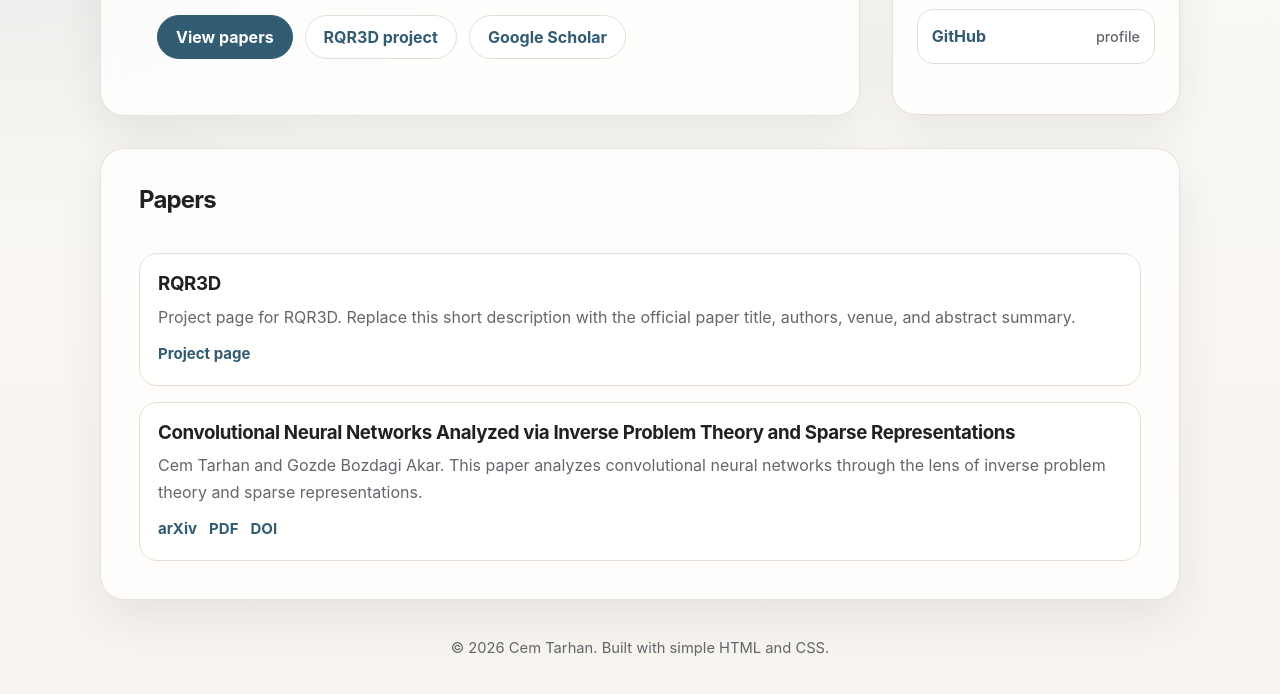
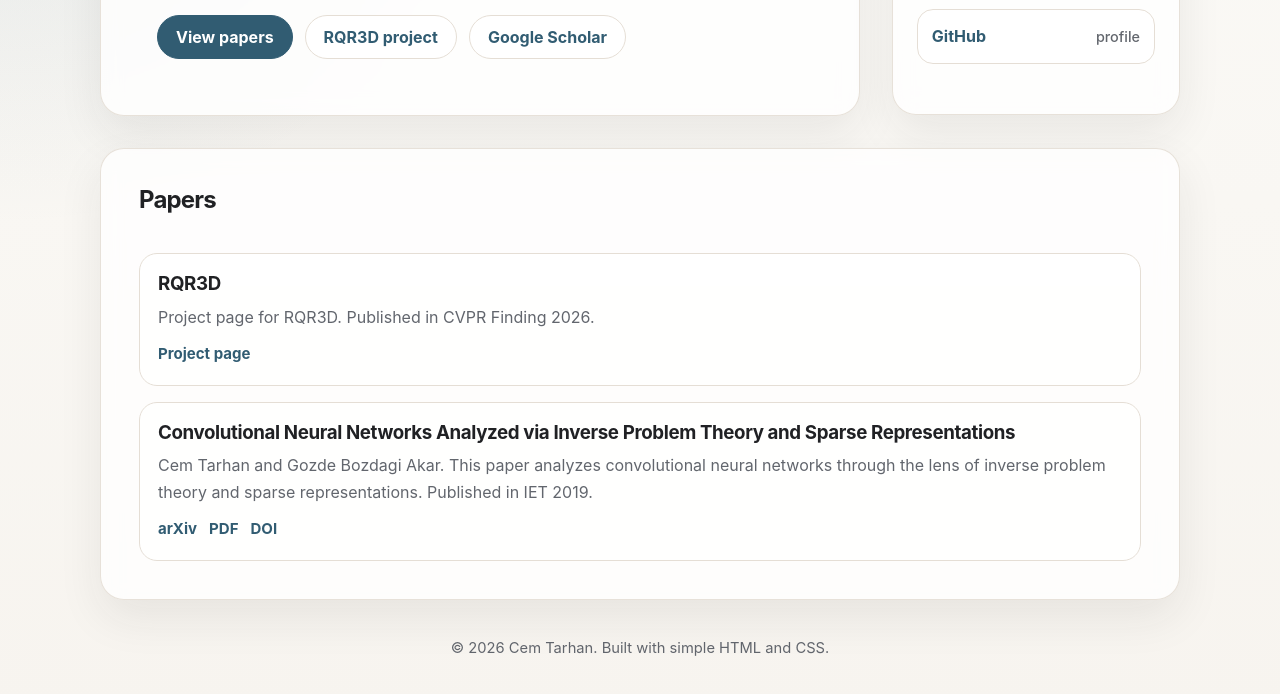
Before and after one commit to cmtrhn/cmtrhn.github.io, a plain HTML site: page index.html in a window 1280 px wide. Shown: the part 316-1010 px from the top of the page. Drawn offline with Linux system fonts and the light colour scheme.

Commit message:
Add publication details to project descriptions
Updated project descriptions with publication details.

```diff
--- a/index.html
+++ b/index.html
@@ -366,7 +366,7 @@
           <article class="paper">
             <h3>RQR3D</h3>
             <p>
-              Project page for RQR3D. Replace this short description with the official paper title, authors, venue, and abstract summary.
+              Project page for RQR3D. Published in CVPR Finding 2026.
             </p>
             <div class="paper-links">
               <a href="/rqr3d">Project page</a>
@@ -376,7 +376,7 @@
           <article class="paper">
             <h3>Convolutional Neural Networks Analyzed via Inverse Problem Theory and Sparse Representations</h3>
             <p>
-              Cem Tarhan and Gozde Bozdagi Akar. This paper analyzes convolutional neural networks through the lens of inverse problem theory and sparse representations.
+              Cem Tarhan and Gozde Bozdagi Akar. This paper analyzes convolutional neural networks through the lens of inverse problem theory and sparse representations. Published in IET 2019.
             </p>
             <div class="paper-links">
               <a href="https://arxiv.org/abs/1807.07998" target="_blank" rel="noreferrer">arXiv</a>
```
